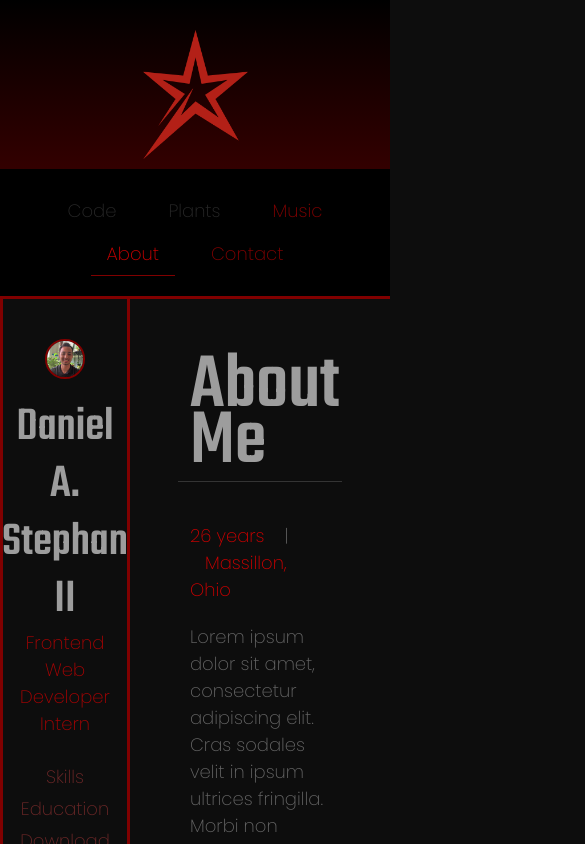
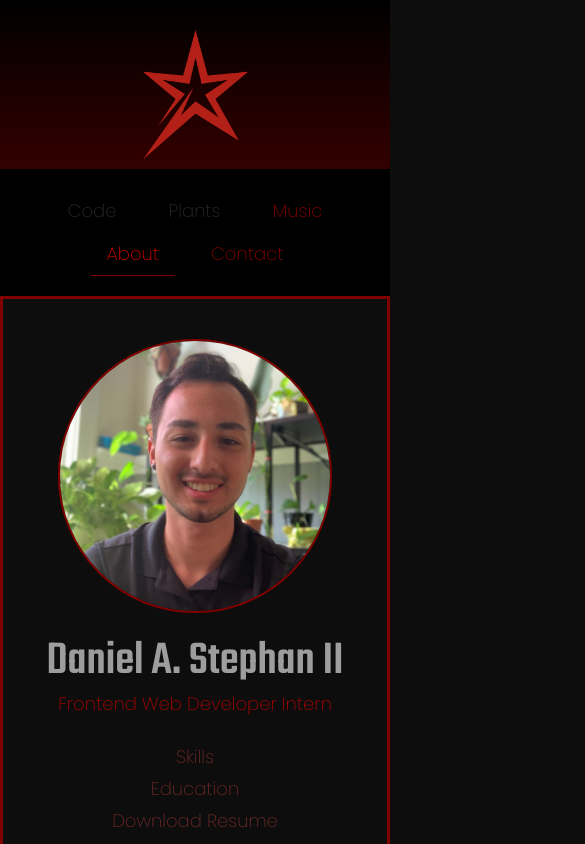
Before and after one commit to dstepha3/DanielOnline, a Vue app: page /about in a window 390 px wide. Shown: the top 844 px of the page, 585 px wide, since content can reach past the window. Built offline with nearby package versions, Linux system fonts and the light colour scheme.

Commit message:
mobile styling

```diff
--- a/src/assets/style.css
+++ b/src/assets/style.css
@@ -77,6 +77,15 @@
     position: relative;
     position: sticky;
     top: 0;
+  }
+
+  @media screen and (max-width: 500px) {
+    .sticky {
+      position: relative;
+    }
+    #about-body .flex {
+      display: block !important;
+    }
   }
 
   #about-body .flex {
--- a/src/views/About.vue
+++ b/src/views/About.vue
@@ -3,7 +3,7 @@
     <div id="about-body">
         <div class="container">
             <div class="row">
-                <div class="sidebar sticky col-4">
+                <div class="sidebar sticky col-sm-4">
                     <img src="@/assets/images/About/headshot-aug21.jpg">
                     <h3>Daniel A. Stephan II</h3>
                     <p class="job-title">Frontend Web Developer Intern</p>
@@ -14,7 +14,7 @@
                     </nav>
                 </div>
 
-                <div class="content col-8">
+                <div class="content col-sm-8">
                     <div class="row about">
                         <h1>About Me</h1>
                         <p class="personal-details"><span class="red">26 years</span> | <span class="red">Massillon, Ohio</span></p>
```
